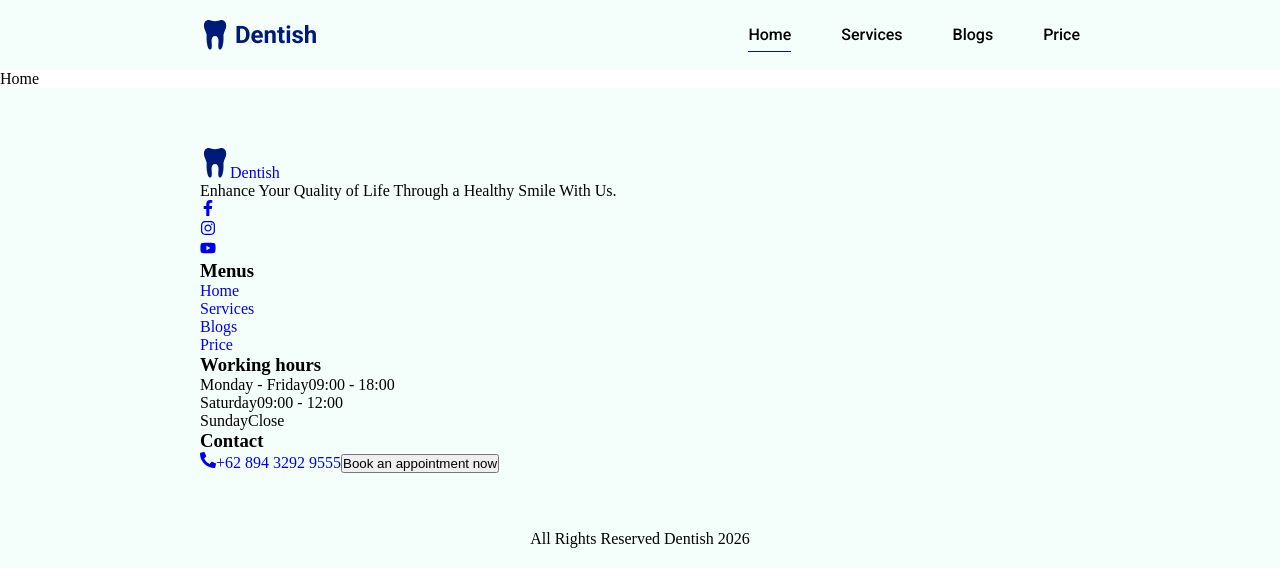
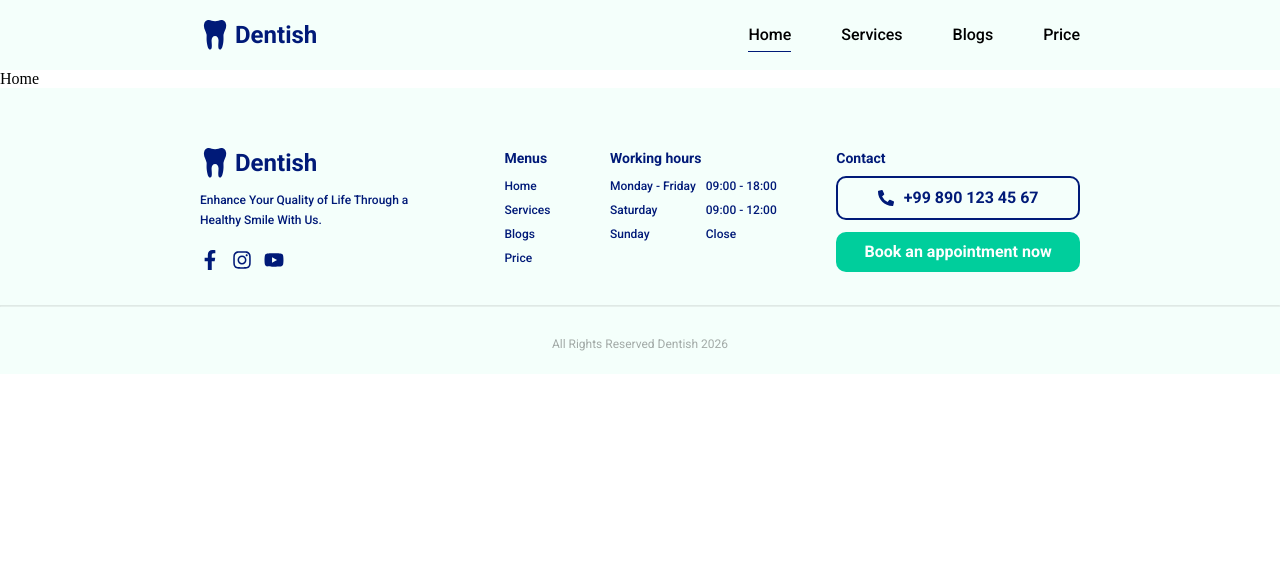
Before and after one commit to azimjonjalilov/dentist-clinic-frontend, a React (Vite) app: page / in a window 1280 px wide. Shown: the top 586 px of the page. Built offline with nearby package versions, Linux system fonts and the light colour scheme.

Commit message:
footer done

```diff
--- a/src/components/ui/footer/Footer.jsx
+++ b/src/components/ui/footer/Footer.jsx
@@ -11,17 +11,20 @@ import { TeethIcon } from "../icons/Icons";
 
 const Footer = () => {
   return (
-    <footer className={`container ${styles.footer}`}>
-      <div className={styles.container}>
+    <footer className={styles.footer}>
+      <div className={`container ${styles.container}`}>
         {/* Brand */}
-        <div className="footer-brand">
+        <div className={styles.brand}>
           <Link to="/" className={styles.logo}>
             <TeethIcon />
             <span>Dentish</span>
           </Link>
-          <p>Enhance Your Quality of Life Through a Healthy Smile With Us.</p>
+          <p>
+            Enhance Your Quality of Life Through a <br />
+            Healthy Smile With Us.
+          </p>
 
-          <ul className="socials">
+          <ul className={styles.socials}>
             <li>
               <a href="/">
                 <FaFacebookF />
@@ -41,8 +44,8 @@ const Footer = () => {
         </div>
 
         {/* Menu */}
-        <div className="footer-menu">
-          <h3 className="title">Menus</h3>
+        <div className={styles.menu}>
+          <h3 className={styles.title}>Menus</h3>
           <ul>
             <li>
               <Link to="/">Home</Link>
@@ -60,39 +63,35 @@ const Footer = () => {
         </div>
 
         {/* Working Hours */}
-        <div className="footer-hours">
-          <h3 className="title">Working hours</h3>
+        <div className={styles.hours}>
+          <h3 className={styles.title}>Working hours</h3>
 
-          <div className="time">
+          <div className={styles.content}>
             <span>Monday - Friday</span>
             <span>09:00 - 18:00</span>
-          </div>
-
-          <div className="time">
             <span>Saturday</span>
             <span>09:00 - 12:00</span>
-          </div>
-
-          <div className="time">
             <span>Sunday</span>
             <span>Close</span>
           </div>
         </div>
 
         {/* Contact */}
-        <div className="footer-contact">
-          <h3 className="title">Contact</h3>
+        <div className={styles.contact}>
+          <h3 className={styles.title}>Contact</h3>
 
-          <a href="/" className="phone">
+          <a href="/">
             <FaPhoneAlt />
-            +62 894 3292 9555
+            <span>+99 890 123 45 67</span>
           </a>
 
-          <button className="appointment">Book an appointment now</button>
+          <button>Book an appointment now</button>
         </div>
       </div>
 
-      <div className={styles.copyright}>
+      <hr className={styles.line} />
+
+      <div className={`container ${styles.copyright}`}>
         <p>All Rights Reserved Dentish 2026</p>
       </div>
     </footer>
--- a/src/components/ui/footer/Footer.module.css
+++ b/src/components/ui/footer/Footer.module.css
@@ -4,6 +4,176 @@
 
 .container {
   padding: 60px 0 30px;
+  display: flex;
+  justify-content: space-between;
+  flex-wrap: wrap;
+  gap: 23px;
+}
+
+.brand {
+  flex-grow: 2;
+}
+.contact {
+  flex-grow: 1;
+}
+
+.menu,
+.hours {
+  flex-grow: 1;
+}
+
+.brand {
+  display: flex;
+  flex-direction: column;
+  align-items: flex-start;
+
+  .logo {
+    text-decoration: none;
+    display: flex;
+    align-items: center;
+    gap: 5px;
+
+    span {
+      font-size: 24px;
+      line-height: 1;
+      font-weight: 700;
+      font-family: var(--roboto);
+      color: #001a78;
+    }
+  }
+
+  p {
+    margin-top: 12px;
+    font-size: 12px;
+    line-height: 20px;
+    font-weight: 500;
+    font-family: var(--roboto);
+    color: #001a78;
+  }
+
+  .socials {
+    margin-top: 20px;
+    display: flex;
+    align-items: center;
+    gap: 12px;
+
+    a {
+      font-size: 20px;
+      color: #001a78;
+    }
+  }
+}
+
+.title {
+  margin-bottom: 8px;
+  font-size: 14px;
+  line-height: 20px;
+  font-family: var(--roboto);
+  font-weight: 700;
+  color: #001a78;
+}
+
+.menu {
+  display: flex;
+  flex-direction: column;
+
+  ul {
+    display: flex;
+    flex-direction: column;
+    align-items: flex-start;
+    gap: 4px;
+
+    a {
+      font-size: 12px;
+      line-height: 20px;
+      font-weight: 500;
+      font-family: var(--roboto);
+      color: #001a78;
+    }
+  }
+}
+
+.hours {
+  display: flex;
+  flex-direction: column;
+
+  .content {
+    width: 100%;
+    display: grid;
+    grid-template-columns: max-content auto;
+    gap: 4px 10px;
+    align-items: center;
+
+    span {
+      width: max-content;
+      font-size: 12px;
+      line-height: 20px;
+      font-weight: 500;
+      font-family: var(--roboto);
+      color: #001a78;
+    }
+  }
+}
+
+.contact {
+  display: flex;
+  flex-direction: column;
+
+  a {
+    width: 100%;
+    padding: 10px;
+    border: 2px solid #001a78;
+    border-radius: 10px;
+    display: flex;
+    align-items: center;
+    justify-content: center;
+    gap: 10px;
+    background: none;
+
+    font-size: 16px;
+    line-height: 20px;
+    font-weight: 700;
+    font-family: var(--roboto);
+    color: #001a78;
+    transition: all 0.3s ease;
+
+    &:hover {
+      transform: translateY(-1px);
+      box-shadow: 0 6px 12px rgba(0, 0, 0, 0.2);
+    }
+  }
+
+  button {
+    margin-top: 12px;
+    padding: 10px;
+    border: none;
+    border-radius: 10px;
+    background: #00ce9c;
+
+    font-size: 16px;
+    line-height: 20px;
+    font-weight: 700;
+    font-family: var(--roboto);
+    color: #ffffff;
+    cursor: pointer;
+    transition: all 0.3s ease;
+
+    &:hover {
+      transform: translateY(-2px);
+      box-shadow: 0 6px 12px rgba(0, 0, 0, 0.15);
+      background: #00b388;
+    }
+
+    &:active {
+      transform: translateY(0);
+      box-shadow: none;
+      background: #00ce9c;
+    }
+  }
+}
+
+.line {
+  border-color: #00000015;
 }
 
 .copyright {
@@ -11,4 +181,12 @@
   display: flex;
   align-items: center;
   justify-content: center;
+
+  p {
+    font-size: 12px;
+    line-height: 20px;
+    font-weight: 400;
+    font-family: var(--roboto);
+    color: #00000055;
+  }
 }
```
